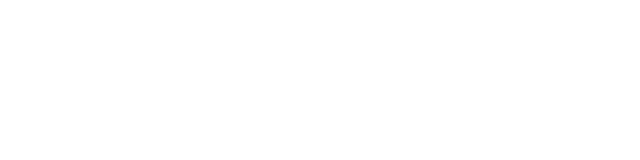
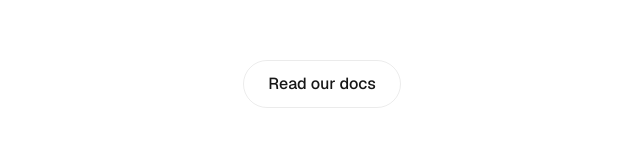
Before and after one commit to vitorFernandesSurePay/poc-master-to-dev, a Next.js app in the folder nextjs/: page / in a window 1280 px wide. Shown: the part 316-476 px from the top of the page, without its empty margins (318-958 px from the left). Built offline with nearby package versions, Linux system fonts and the light colour scheme.

Commit message:
Sync main to dev (#9)
* feat: remove ol (#2) (#3)

* feat: remove anchor (#4) (#5)

* Release v1.0.1 (#7)

* feat: remove link (#6)

* feat: remove anchor (#4)

```diff
--- a/nextjs/src/app/page.tsx
+++ b/nextjs/src/app/page.tsx
@@ -8,7 +8,14 @@
 
         <div className="flex gap-4 items-center flex-col sm:flex-row">
 
-
+          <a
+            className="rounded-full border border-solid border-black/[.08] dark:border-white/[.145] transition-colors flex items-center justify-center hover:bg-[#f2f2f2] dark:hover:bg-[#1a1a1a] hover:border-transparent font-medium text-sm sm:text-base h-10 sm:h-12 px-4 sm:px-5 w-full sm:w-auto md:w-[158px]"
+            href="https://nextjs.org/docs?utm_source=create-next-app&utm_medium=appdir-template-tw&utm_campaign=create-next-app"
+            target="_blank"
+            rel="noopener noreferrer"
+          >
+            Read our docs
+          </a>
         </div>
       </main>
       <footer className="row-start-3 flex gap-[24px] flex-wrap items-center justify-center">
```
